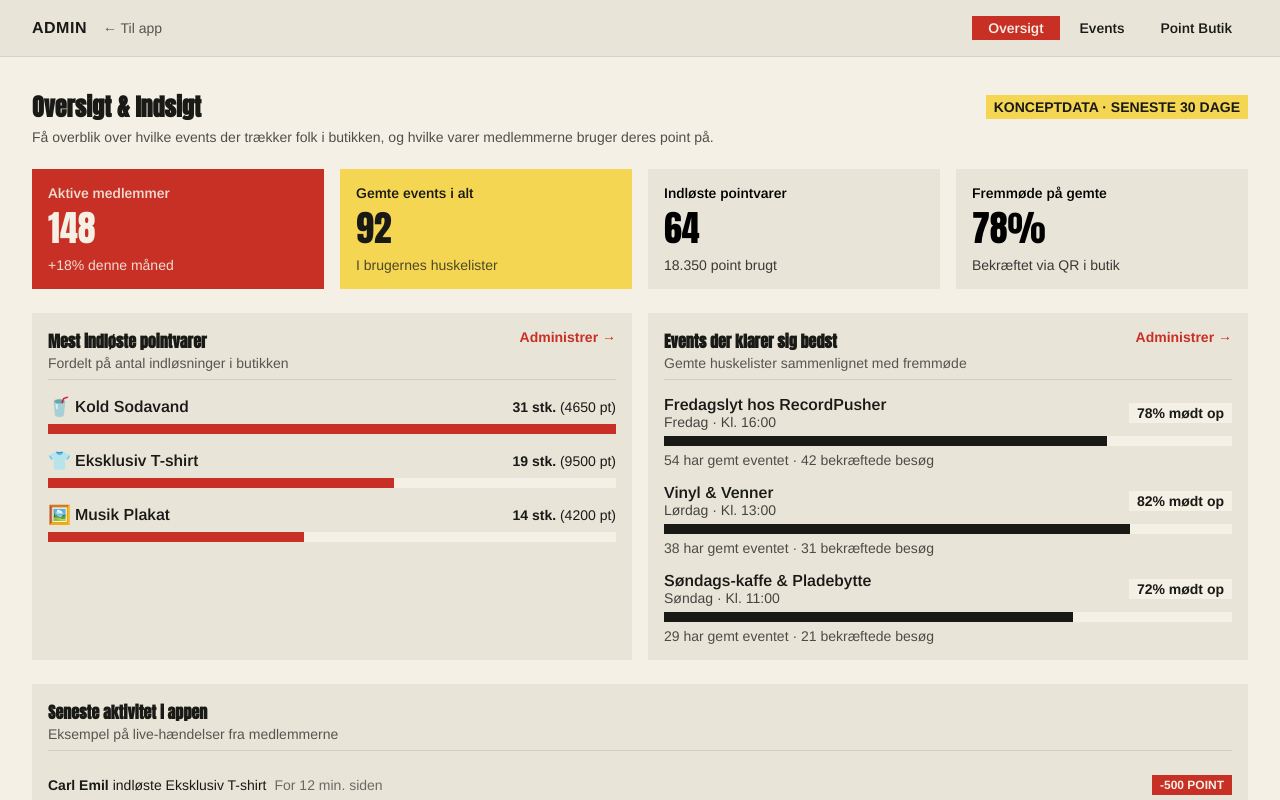
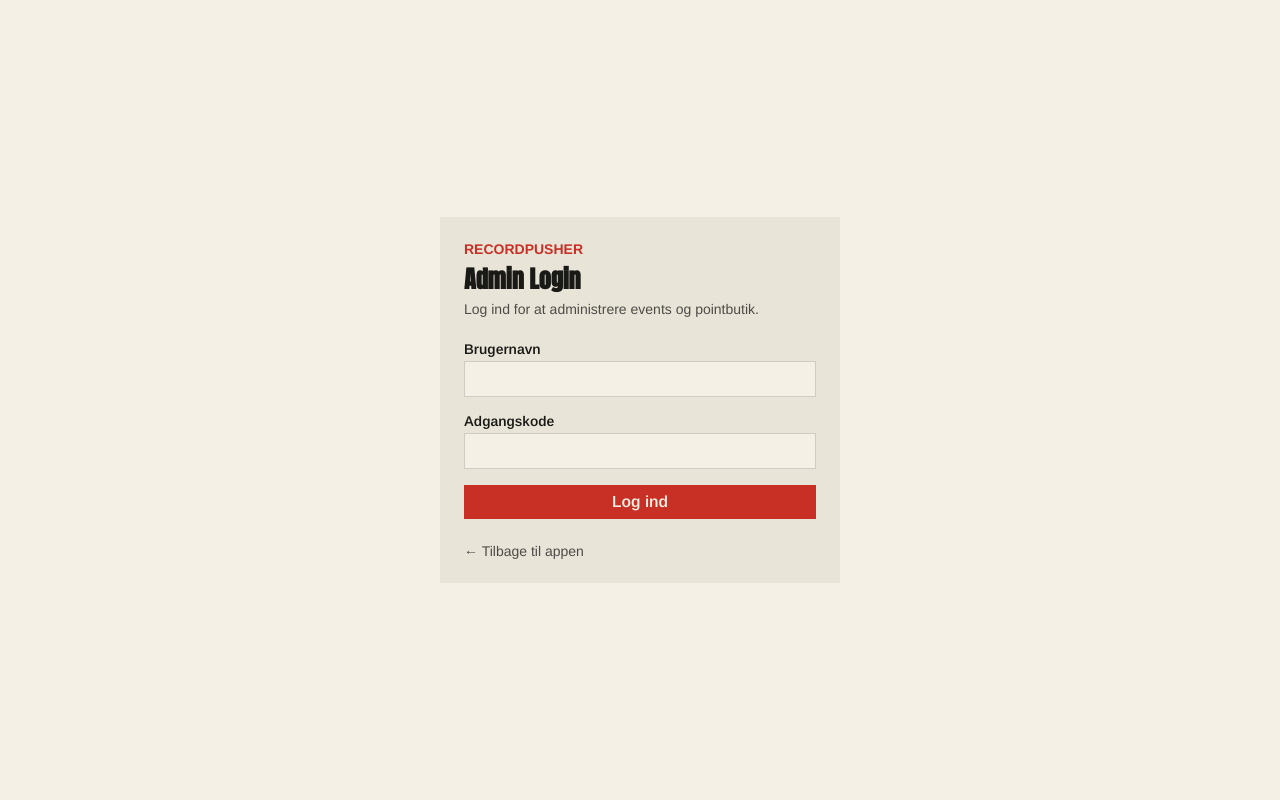
Before and after one commit to CEFaester/app-recordpusher, a Vue app: page /admin in a window 1280 px wide. Shown: the top 800 px of the page. Built offline with nearby package versions, Linux system fonts and the light colour scheme.

Commit message:
Tilføjet login til admin siden

```diff
--- a/src/layouts/AdminLayout.vue
+++ b/src/layouts/AdminLayout.vue
@@ -1,8 +1,75 @@
 <script setup>
+import { ref } from 'vue'
+import { isAdminAuthenticated, loginAdmin, logoutAdmin } from '@/services/adminService'
+
+const username = ref('')
+const password = ref('')
+const errorMessage = ref('')
+const isLoading = ref(false)
+
+const handleLogin = async () => {
+  if (!username.value || !password.value) return
+
+  try {
+    isLoading.value = true
+    errorMessage.value = ''
+    await loginAdmin(username.value, password.value)
+    username.value = ''
+    password.value = ''
+  } catch (error) {
+    errorMessage.value = error.message
+  } finally {
+    isLoading.value = false
+  }
+}
 </script>
 
 <template>
-  <div class="admin-wrapper">
+  <!-- LOGIN-VISNING (Vises indtil man er logget ind) -->
+  <div v-if="!isAdminAuthenticated" class="login-wrapper">
+    <div class="login-card">
+      <header class="login-header">
+        <span class="login-eyebrow">RECORDPUSHER</span>
+        <h1 class="login-title">Admin Login</h1>
+        <p class="login-desc">Log ind for at administrere events og pointbutik.</p>
+      </header>
+
+      <form class="login-form" @submit.prevent="handleLogin">
+        <label class="form-label">
+          Brugernavn
+          <input
+            v-model="username"
+            type="text"
+            class="form-input"
+            autocomplete="username"
+            required
+          />
+        </label>
+
+        <label class="form-label">
+          Adgangskode
+          <input
+            v-model="password"
+            type="password"
+            class="form-input"
+            autocomplete="current-password"
+            required
+          />
+        </label>
+
+        <p v-if="errorMessage" class="login-error" role="alert">{{ errorMessage }}</p>
+
+        <button type="submit" class="login-btn" :disabled="isLoading">
+          {{ isLoading ? 'Logger ind...' : 'Log ind' }}
+        </button>
+      </form>
+
+      <RouterLink :to="{ name: 'home' }" class="back-link">← Tilbage til appen</RouterLink>
+    </div>
+  </div>
+
+  <!-- ADMIN PANEL (Vises når man er logget ind) -->
+  <div v-else class="admin-wrapper">
     <header class="admin-topbar">
       <div class="topbar-inner">
         <div class="topbar-brand">
@@ -20,6 +87,9 @@
           <RouterLink :to="{ name: 'admin-points' }" class="nav-link">
             Point Butik
           </RouterLink>
+          <button type="button" class="logout-btn" @click="logoutAdmin">
+            Log ud
+          </button>
         </nav>
       </div>
     </header>
@@ -31,12 +101,132 @@
 </template>
 
 <style lang="scss" scoped>
+/* =========================================
+   LOGIN SKÆRM
+   ========================================= */
+.login-wrapper {
+  min-height: 100dvh;
+  display: flex;
+  align-items: center;
+  justify-content: center;
+  padding: $space-md;
+  background-color: $color-background;
+  box-sizing: border-box;
+}
+
+.login-card {
+  width: 100%;
+  max-width: 400px;
+  background-color: $color-primary;
+  padding: $space-lg;
+  display: flex;
+  flex-direction: column;
+  gap: $space-lg;
+  box-sizing: border-box;
+}
+
+.login-header {
+  display: flex;
+  flex-direction: column;
+  gap: $space-xs;
+}
+
+.login-eyebrow {
+  font-size: $font-size-small;
+  font-weight: 700;
+  color: $color-accent-primary;
+}
+
+.login-title {
+  font-size: $font-size-large;
+  font-weight: 700;
+  color: $color-text;
+  margin: 0;
+}
+
+.login-desc {
+  font-size: $font-size-small;
+  color: $color-text;
+  opacity: 0.75;
+  margin: 0;
+}
+
+.login-form {
+  display: flex;
+  flex-direction: column;
+  gap: $space-md;
+}
+
+.form-label {
+  display: flex;
+  flex-direction: column;
+  gap: $space-xs;
+  font-size: $font-size-small;
+  font-weight: 600;
+  color: $color-text;
+}
+
+.form-input {
+  width: 100%;
+  padding: $space-sm;
+  border: 1px solid rgba(0, 0, 0, 0.15);
+  background-color: $color-background;
+  color: $color-text;
+  font-family: inherit;
+  font-size: $font-size-base;
+  box-sizing: border-box;
+}
+
+.login-error {
+  margin: 0;
+  padding: $space-xs $space-sm;
+  background-color: $color-background;
+  border-left: 3px solid $color-accent-primary;
+  color: $color-accent-primary;
+  font-size: $font-size-small;
+  font-weight: 600;
+}
+
+.login-btn {
+  width: 100%;
+  padding: $space-sm $space-md;
+  background-color: $color-accent-primary;
+  color: $color-text-inverted;
+  border: none;
+  font-family: inherit;
+  font-size: $font-size-base;
+  font-weight: 600;
+  cursor: pointer;
+
+  &:disabled {
+    opacity: 0.6;
+    cursor: not-allowed;
+  }
+}
+
+.back-link {
+  font-size: $font-size-small;
+  color: $color-text;
+  opacity: 0.75;
+  text-decoration: none;
+  align-self: flex-start;
+
+  &:hover {
+    opacity: 1;
+    text-decoration: underline;
+  }
+}
+
+/* =========================================
+   ADMIN LAYOUT
+   ========================================= */
 .admin-wrapper {
   min-height: 100dvh;
   display: flex;
   flex-direction: column;
+  background-color: $color-background;
   box-sizing: border-box;
-  background-color: $color-background;
+  overflow-x: clip;
 }
 
 .admin-topbar {
@@ -56,9 +246,9 @@
   display: flex;
   flex-wrap: wrap;
   align-items: center;
-  box-sizing: border-box;
   justify-content: space-between;
   gap: $space-sm $space-lg;
+  box-sizing: border-box;
 }
 
 .topbar-brand {
@@ -111,13 +301,28 @@
   }
 }
 
+.logout-btn {
+  margin-left: $space-xs;
+  padding: $space-xs $space-sm;
+  background: transparent;
+  border: 1px solid $color-text;
+  color: $color-text;
+  font-family: inherit;
+  font-size: $font-size-small;
+  font-weight: 600;
+  cursor: pointer;
+
+  &:hover {
+    background-color: rgba(0, 0, 0, 0.05);
+  }
+}
+
 .admin-main {
   flex: 1;
   width: 100%;
   max-width: 1400px;
   margin: 0 auto;
+  padding: clamp($space-md, 3vw, $space-xl);
   box-sizing: border-box;
-  // clamp() tilpasser automatisk luft i siderne fra mobil (16px) til stor skærm (32px)
-  padding: clamp($space-md, 3vw, $space-xl);
 }
 </style>
--- /dev/null
+++ b/src/services/adminService.js
@@ -0,0 +1,40 @@
+import { ref } from 'vue'
+
+const DB_URL = 'https://record-pusher-app-default-rtdb.europe-west1.firebasedatabase.app'
+const STORAGE_KEY = 'rp_admin_logged_in'
+
+export const isAdminAuthenticated = ref(sessionStorage.getItem(STORAGE_KEY) === 'true')
+
+/**
+ * Tjekker brugernavn og adgangskode op mod /admin.json i Firebase
+ */
+export const loginAdmin = async (username, password) => {
+  const response = await fetch(`${DB_URL}/admin.json`)
+  if (!response.ok) {
+    throw new Error('Kunne ikke oprette forbindelse til databasen.')
+  }
+
+  const adminData = await response.json()
+  if (!adminData) {
+    throw new Error('Ingen admin-bruger fundet i Firebase under /admin.')
+  }
+
+  const isValidUser = adminData.username === username.trim()
+  const isValidPass = String(adminData.password) === String(password)
+
+  if (!isValidUser || !isValidPass) {
+    throw new Error('Forkert brugernavn eller adgangskode.')
+  }
+
+  isAdminAuthenticated.value = true
+  sessionStorage.setItem(STORAGE_KEY, 'true')
+  return true
+}
+
+/**
+ * Logger admin ud
+ */
+export const logoutAdmin = () => {
+  isAdminAuthenticated.value = false
+  sessionStorage.removeItem(STORAGE_KEY)
+}
```
